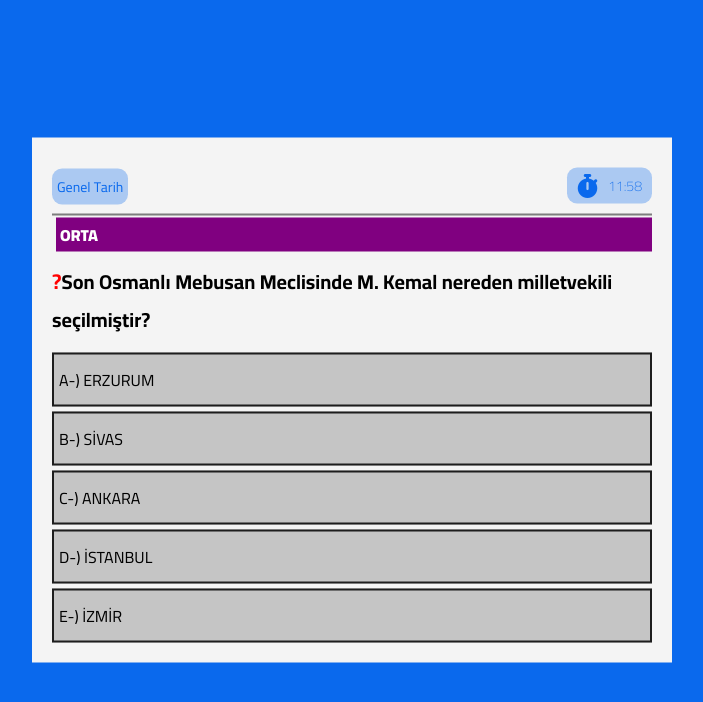
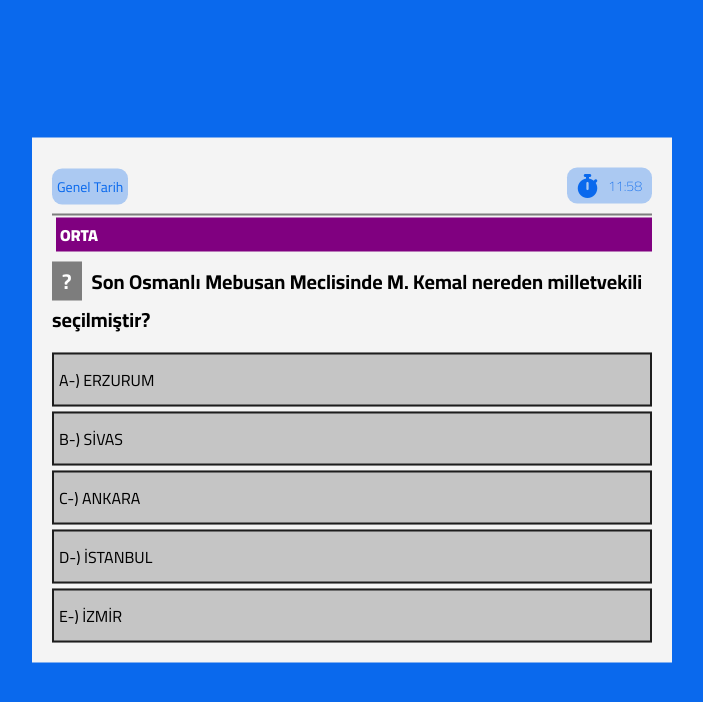
Before and after one commit to Khalid-Safi207/tarih, a plain HTML site: page index.html in a window 1280 px wide. Both pictures are taken after a click on the button "Başlat". Shown: the whole page, without its empty margins (288-991 px from the left). Drawn offline with Linux system fonts and the light colour scheme.

Commit message:
Update style.css

```diff
--- a/style.css
+++ b/style.css
@@ -15,9 +15,12 @@ body{
     font-weight: bold;
 }
 .text-soru::before{
-    content: "?";
-    color: red;
+  content: "?";
+    color: white;
     font-size: 21px;
+    padding: 0px 10px;
+    background-color: #7d7d7d;
+    margin-right: 10px;
 }
 .s-container{
     width: 50%;
```
